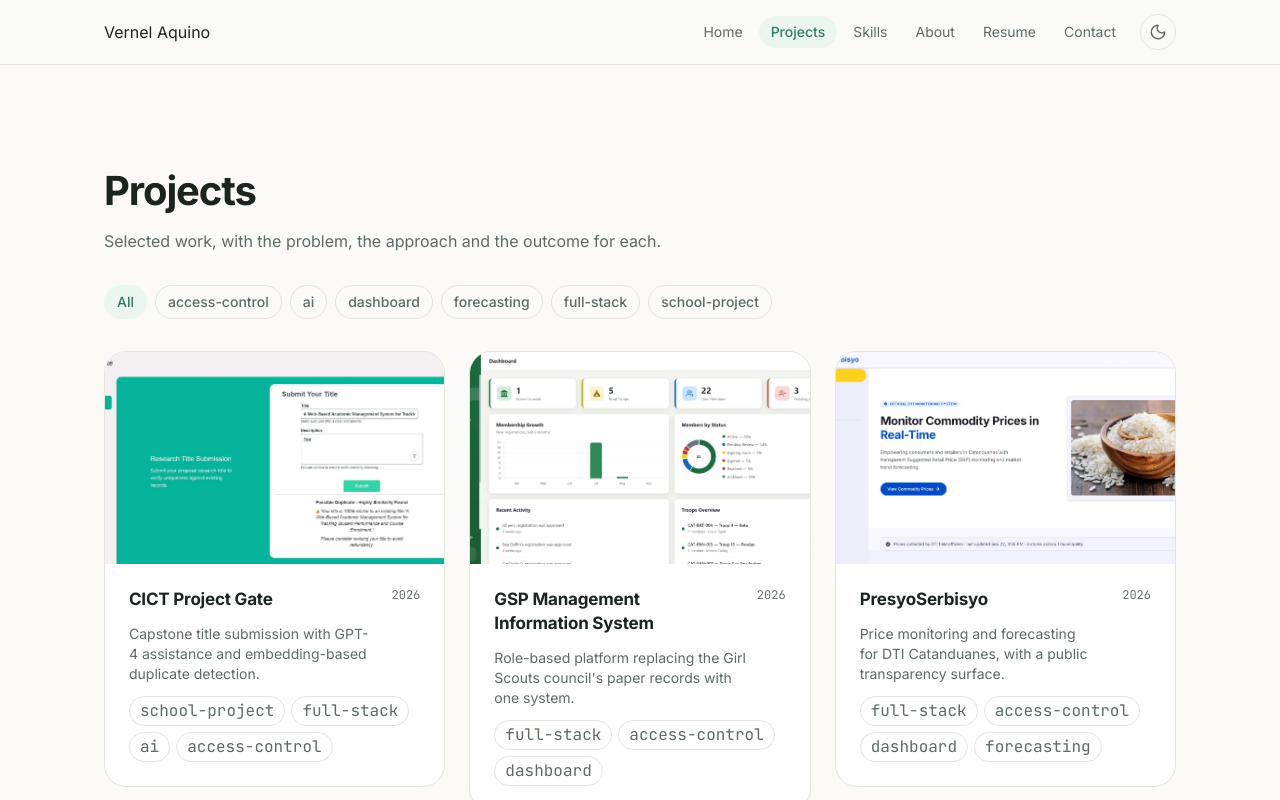
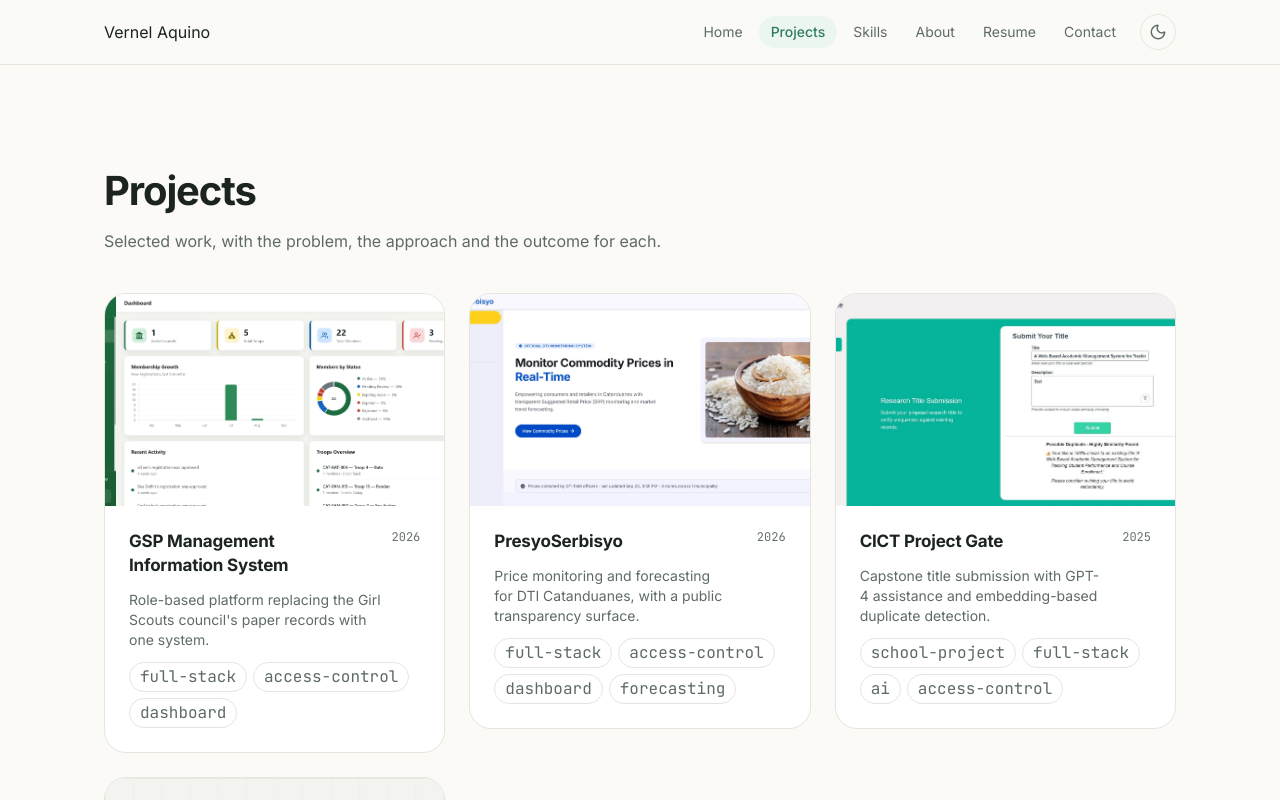
Before and after one commit to Vyrnyl/portfolio, a Next.js app: page /projects in a window 1280 px wide. Shown: the top 800 px of the page. Built offline with nearby package versions, Linux system fonts and the light colour scheme.

Commit message:
refactor(projects): remove the tag filter from the index
Drops searchParams, so /projects is prerendered again — it was the
site's only dynamic route. ProjectFilter, Chip and the two tag
accessors are kept unused so filtering can return.

```diff
--- a/src/app/projects/page.tsx
+++ b/src/app/projects/page.tsx
@@ -1,8 +1,6 @@
 import { Section } from "@/components/layout/section";
-import { ProjectFilter } from "@/components/sections/project-filter";
 import { ProjectGrid } from "@/components/sections/project-grid";
-import { Button } from "@/components/ui/button";
-import { getAllProjects, getAllTags, getProjectsByTag } from "@/lib/content";
+import { getAllProjects } from "@/lib/content";
 import { buildPageMetadata } from "@/lib/seo";
 
 const description = "Selected work, with the problem, the approach and the outcome for each.";
@@ -13,25 +11,24 @@ export const metadata = buildPageMetadata({
   path: "/projects",
 });
 
-type ProjectsPageProps = {
-  searchParams: Promise<{ tag?: string | string[] }>;
-};
+/*
+ * The tag filter was removed on 2026-09-22 at Vernel's request.
+ *
+ * That makes this route STATIC again. It was the site's only `ƒ` route, and
+ * only because reading `?tag=` server-side opts a page out of prerendering —
+ * PORT-031 built it that way and build-plan §9 D11 settled it deliberately.
+ * With no searchParams read, `next build` should mark it `○` alongside every
+ * other page.
+ *
+ * The parts are kept rather than deleted: ProjectFilter, ui/Chip and the
+ * getAllTags() / getProjectsByTag() accessors all still exist and still
+ * compile. They are unused on purpose, so filtering can come back without
+ * rebuilding a designed primitive.
+ */
+export default function ProjectsPage() {
+  const projects = getAllProjects();
 
-export default async function ProjectsPage({ searchParams }: ProjectsPageProps) {
-  const params = await searchParams;
-  const tag = Array.isArray(params.tag) ? params.tag[0] : params.tag;
-
-  const tags = getAllTags();
-  const projects = tag ? getProjectsByTag(tag) : getAllProjects();
-
-  const emptyState = tag ? (
-    <div className="border-border rounded-lg border py-16 text-center">
-      <p className="text-muted">No projects match “{tag}”.</p>
-      <Button href="/projects" variant="outline" size="sm" className="mt-4">
-        Reset filter
-      </Button>
-    </div>
-  ) : (
+  const emptyState = (
     <p className="text-muted py-16 text-center">Projects are on the way — check back soon.</p>
   );
 
@@ -40,13 +37,12 @@ export default async function ProjectsPage({ searchParams }: ProjectsPageProps)
       <h1 className="text-h-lg text-ink">Projects</h1>
       <p className="text-muted max-w-measure mt-4">{description}</p>
 
-      <ProjectFilter tags={tags} activeTag={tag} className="mt-8 mb-8" />
-
       <ProjectGrid
         projects={projects}
         emptyState={emptyState}
         cardHeadingLevel="h2"
         priorityCount={3}
+        className="mt-10"
       />
     </Section>
   );
--- a/src/content/projects.ts
+++ b/src/content/projects.ts
@@ -55,7 +55,7 @@ export const projects = [
     title: "CICT Project Gate",
     summary:
       "Capstone title submission with GPT-4 assistance and embedding-based duplicate detection.",
-    year: 2026,
+    year: 2025,
     status: "archived",
     featured: true,
     tags: ["school-project", "full-stack", "ai", "access-control"],
@@ -122,7 +122,7 @@ export const projects = [
     title: "Grades Repository System",
     summary:
       "Centralized academic records for students, faculty and admins, with role-based access throughout.",
-    year: 2025,
+    year: 2024,
     status: "archived",
     featured: true,
     tags: ["school-project", "full-stack", "access-control"],
```
Also changed, not shown: proj.txt (added).
